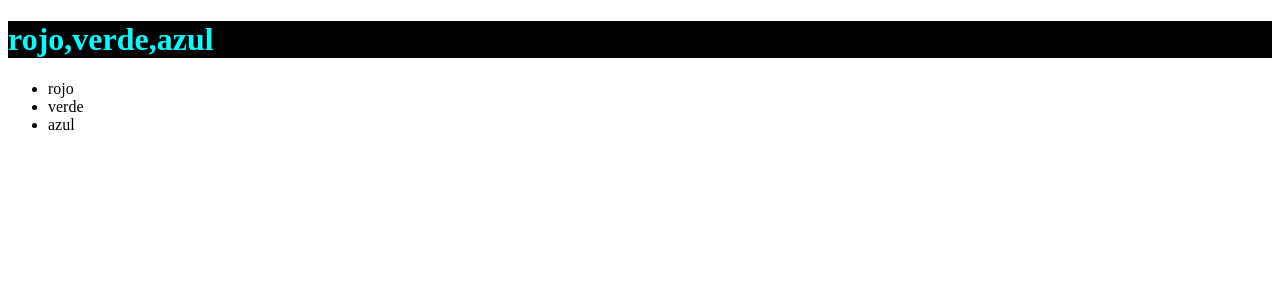
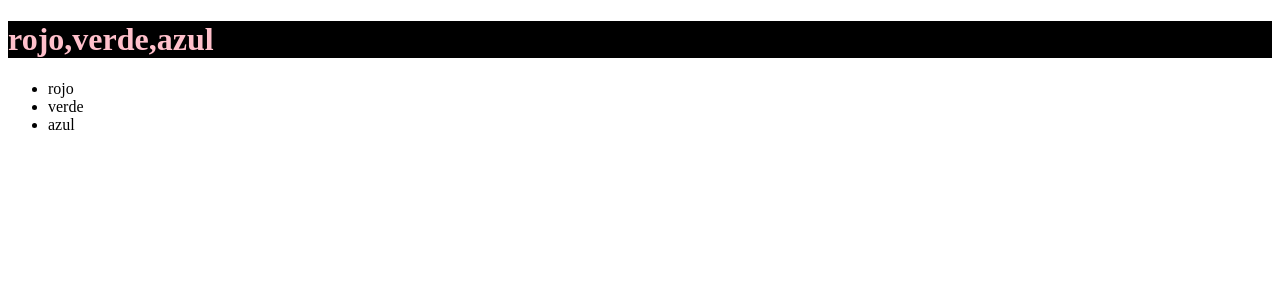
Before and after one commit to navi-med/colorlab, an Angular app in the folder COLORLAB/: page / in a window 1280 px wide. Shown: the top 300 px of the page. Built offline with nearby package versions, Linux system fonts and the light colour scheme.

Commit message:
prueba.component.css cambio de color para prueba

```diff
--- a/COLORLAB/src/app/hello-world/hello-world.component.ts
+++ b/COLORLAB/src/app/hello-world/hello-world.component.ts
@@ -1,10 +1,13 @@
-import { Component } from '@angular/core';
+import { Component, OnInit } from '@angular/core';
 
 @Component({
   selector: 'app-hello-world',
   templateUrl: './hello-world.component.html',
   styleUrls: ['./hello-world.component.css']
 })
-export class HelloWorldComponent {
+export class HelloWorldComponent implements OnInit{
+  constructor(){ }
+  ngOnInit (): void {
 
+  }
 }
--- a/COLORLAB/src/app/prueba/prueba.component.css
+++ b/COLORLAB/src/app/prueba/prueba.component.css
@@ -1,4 +1,4 @@
 h1{
     background: #000;
-    color:aqua;
+    color:pink;
 }
```
